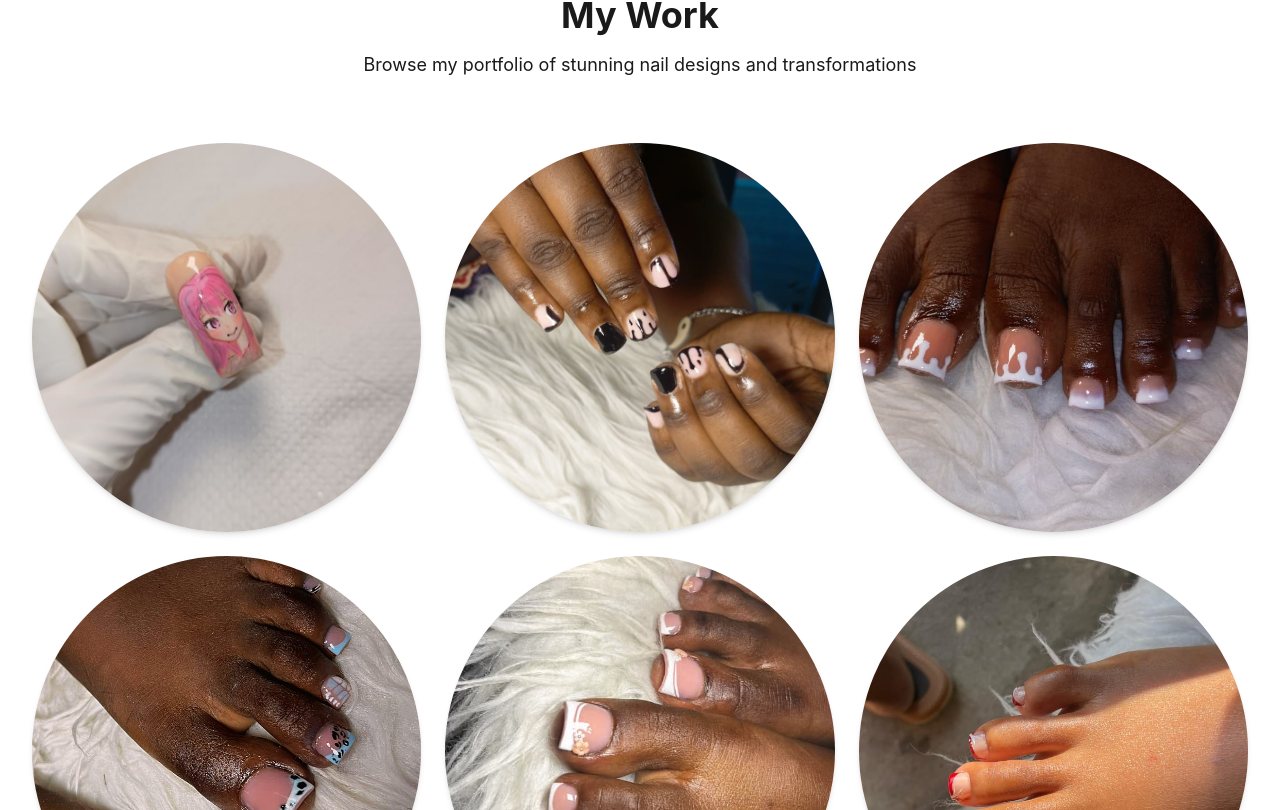
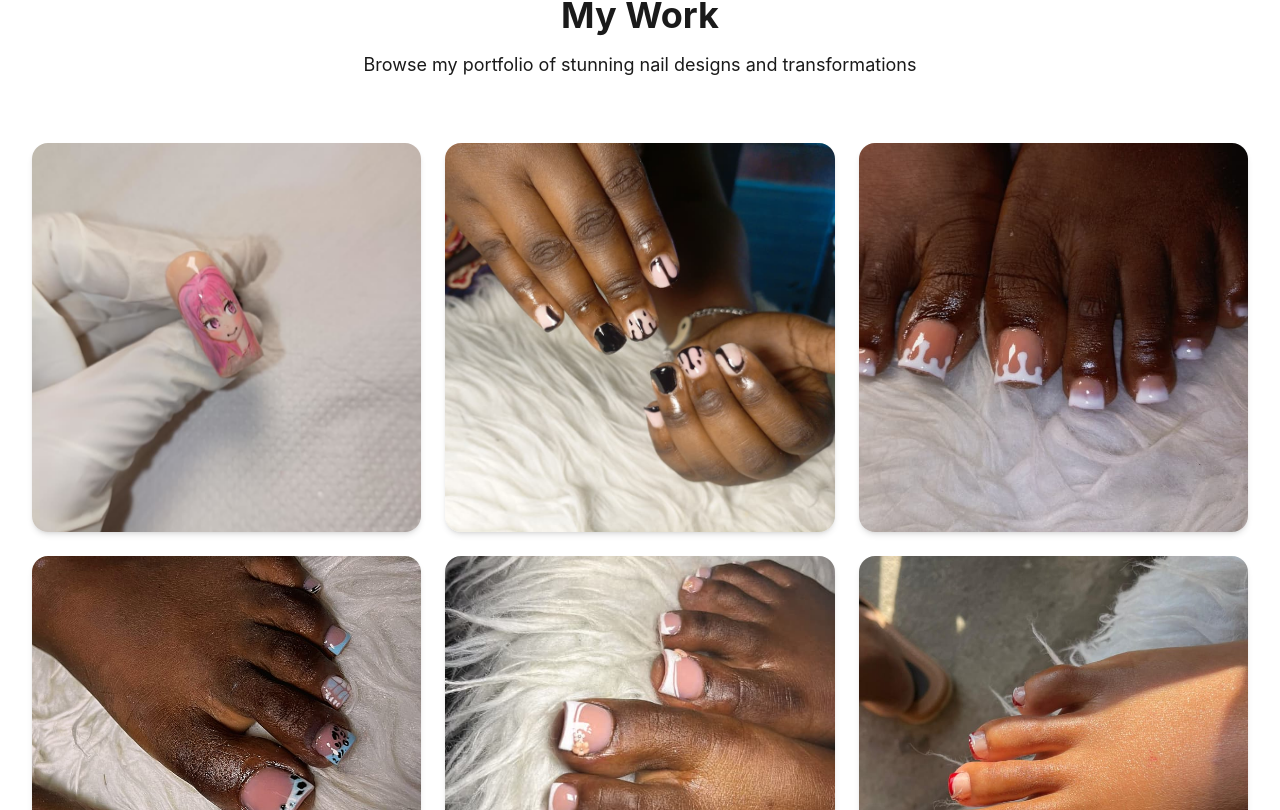
Before and after one commit to mishael-codes/jemmy-glam, a React (Vite) app: page / in a window 1280 px wide. Shown: the part 1890-2700 px from the top of the page. Built offline with nearby package versions, Linux system fonts and the light colour scheme.

Commit message:
minor design changes

```diff
--- a/src/components/Gallery.tsx
+++ b/src/components/Gallery.tsx
@@ -48,7 +48,7 @@ export function Gallery() {
               key={index}
               animation={index % 2 === 0 ? "slide-in-left" : "slide-in-right"}
               delay={index * 100}
-              className="group relative aspect-square overflow-hidden rounded-xl md:rounded-2xl lg:rounded-full shadow-md hover:shadow-xl transition-all duration-300"
+              className="group relative aspect-square overflow-hidden rounded-xl md:rounded-2xl shadow-md hover:shadow-xl transition-all duration-300"
             >
               <img
                 src={image.url}
```
